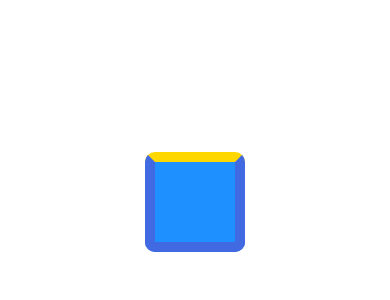
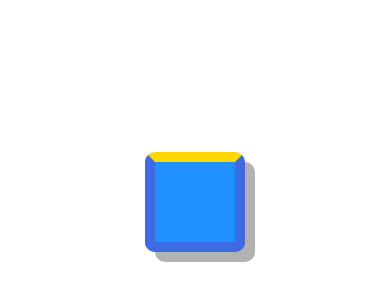
Before and after one commit to exemplar-codes/DoneWithIt, a React Native app: screen / in a window 390 px wide. Shown: the part 220-520 px from the top of the page. Built offline with nearby package versions, Linux system fonts and the light colour scheme.

Commit message:
Add shadow style props

```diff
--- a/app/screens/StyleTrialScreen.js
+++ b/app/screens/StyleTrialScreen.js
@@ -5,7 +5,7 @@ import AppScreen from "../components/AppScreen";
 function StyleTrialScreen(props) {
   return (
     <AppScreen style={styles.container}>
-      <View style={[styles.box, styles.shadowTrial]}></View>
+      <View style={[styles.box, styles.border, styles.shadow]}></View>
     </AppScreen>
   );
 }
@@ -18,11 +18,27 @@ const styles = StyleSheet.create({
   box: {
     width: 100,
     height: 100,
+    backgroundColor: "dodgerblue",
+  },
+
+  border: {
+    borderWidth: 10,
+    borderColor: "royalblue",
     borderRadius: 10,
-    backgroundColor: "dodgerblue",
-    borderColor: "royalblue",
-    borderWidth: 10,
     borderTopColor: "gold",
+  },
+
+  shadow: {
+    // ios only
+    shadowColor: "black",
+    shadowOpacity: 0.3,
+    shadowOffset: {
+      width: 10,
+      height: 10,
+    },
+
+    // android only
+    elevation: 20,
   },
 });
 export default StyleTrialScreen;
```
